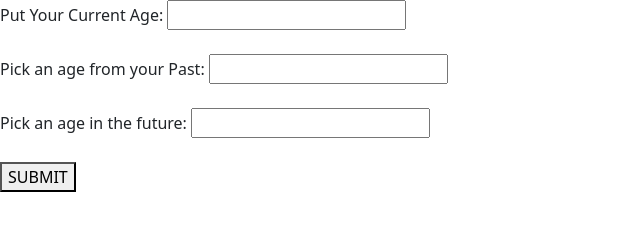
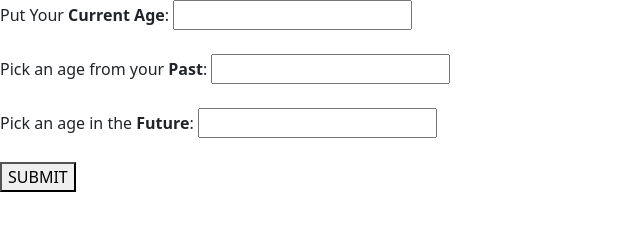
Before and after one commit to MonBoza/Super-Galactic-Age, a website built with webpack: page src/index.html in a window 1280 px wide. Shown: the whole page, without its empty margins (0-640 px from the left). Built offline with nearby package versions, Linux system fonts and the light colour scheme.

Commit message:
update HTML

```diff
--- a/src/index.html
+++ b/src/index.html
@@ -8,15 +8,15 @@
 <body>
   <div>
     <form class="id">
-      <label id="currentAge">Put Your Current Age: </label>
+      <label id="currentAge">Put Your <strong>Current Age</strong>: </label>
       <input for="pastAge" name="pastAge" type="number">
       <br />
       <br />
-      <label id="pastAge">Pick an age from your Past: </label>
+      <label id="pastAge">Pick an age from your <strong>Past</strong>: </label>
       <input for="pastAge" name="pastAge" type="number">
       <br />
       <br />
-      <label id="futureAge">Pick an age in the future: </label>
+      <label id="futureAge">Pick an age in the <strong>Future</strong>: </label>
       <input for="futureAge" name="futureAge" type="number">
       <br />
       <br />
```
